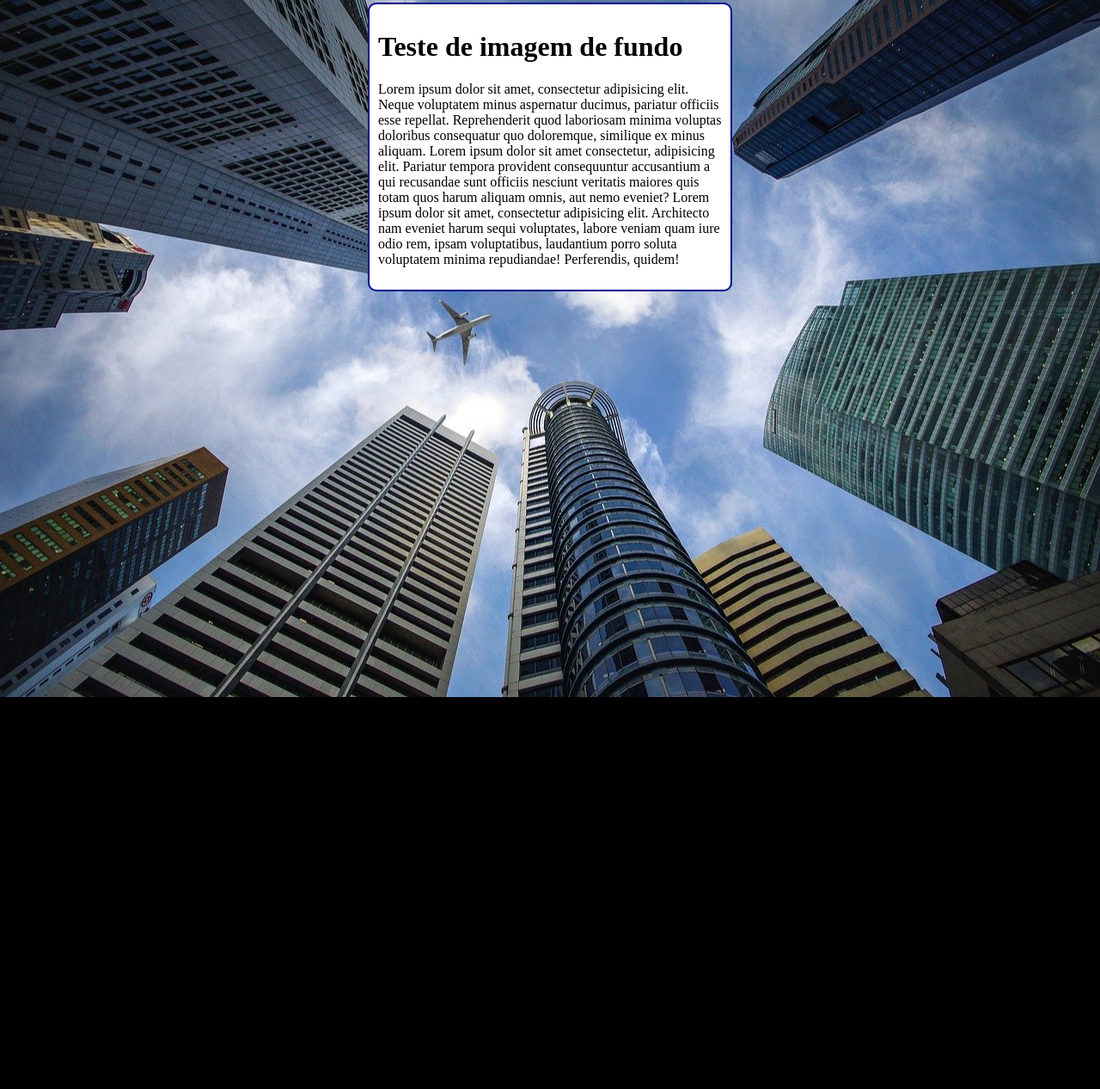
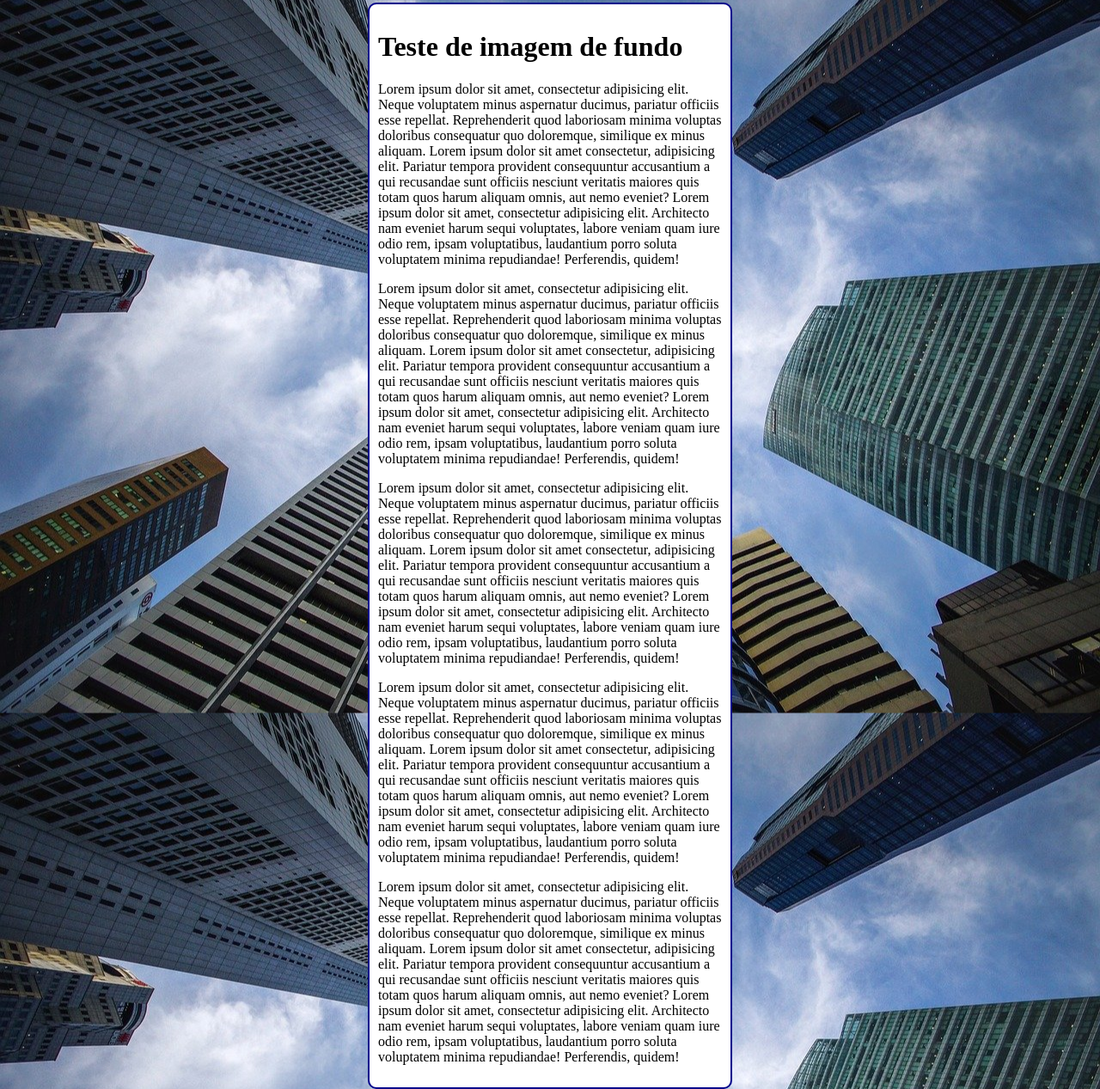
Before and after one commit to dudumartins/HTML5-e-CSS3, a plain HTML site: page Exercicios/Módulo 3/Ex 22/fundo06.html in a window 1280 px wide. Shown: the part 5-1272 px from the top of the page at 86% size. Before the commit the page ends 816 px from the top, so only its background shows below. Drawn offline with Linux system fonts and the light colour scheme.

Commit message:
Update fundo06.html

```diff
--- a/Exercicios/Módulo 3/Ex 22/fundo06.html
+++ b/Exercicios/Módulo 3/Ex 22/fundo06.html
@@ -11,7 +11,7 @@
             background-color: black;
             background-image: url('imagens/wallpaper002.jpg');
             background-position: center center;
-            background-repeat: no-repeat;
+            background-repeat: repeat-y;
             background-size: cover;
         }
         main {
@@ -28,6 +28,10 @@
     <main>
         <h1>Teste de imagem de fundo</h1>
         <p>Lorem ipsum dolor sit amet, consectetur adipisicing elit. Neque voluptatem minus aspernatur ducimus, pariatur officiis esse repellat. Reprehenderit quod laboriosam minima voluptas doloribus consequatur quo doloremque, similique ex minus aliquam. Lorem ipsum dolor sit amet consectetur, adipisicing elit. Pariatur tempora provident consequuntur accusantium a qui recusandae sunt officiis nesciunt veritatis maiores quis totam quos harum aliquam omnis, aut nemo eveniet? Lorem ipsum dolor sit amet, consectetur adipisicing elit. Architecto nam eveniet harum sequi voluptates, labore veniam quam iure odio rem, ipsam voluptatibus, laudantium porro soluta voluptatem minima repudiandae! Perferendis, quidem!</p>
+        <p>Lorem ipsum dolor sit amet, consectetur adipisicing elit. Neque voluptatem minus aspernatur ducimus, pariatur officiis esse repellat. Reprehenderit quod laboriosam minima voluptas doloribus consequatur quo doloremque, similique ex minus aliquam. Lorem ipsum dolor sit amet consectetur, adipisicing elit. Pariatur tempora provident consequuntur accusantium a qui recusandae sunt officiis nesciunt veritatis maiores quis totam quos harum aliquam omnis, aut nemo eveniet? Lorem ipsum dolor sit amet, consectetur adipisicing elit. Architecto nam eveniet harum sequi voluptates, labore veniam quam iure odio rem, ipsam voluptatibus, laudantium porro soluta voluptatem minima repudiandae! Perferendis, quidem!</p>
+        <p>Lorem ipsum dolor sit amet, consectetur adipisicing elit. Neque voluptatem minus aspernatur ducimus, pariatur officiis esse repellat. Reprehenderit quod laboriosam minima voluptas doloribus consequatur quo doloremque, similique ex minus aliquam. Lorem ipsum dolor sit amet consectetur, adipisicing elit. Pariatur tempora provident consequuntur accusantium a qui recusandae sunt officiis nesciunt veritatis maiores quis totam quos harum aliquam omnis, aut nemo eveniet? Lorem ipsum dolor sit amet, consectetur adipisicing elit. Architecto nam eveniet harum sequi voluptates, labore veniam quam iure odio rem, ipsam voluptatibus, laudantium porro soluta voluptatem minima repudiandae! Perferendis, quidem!</p>
+        <p>Lorem ipsum dolor sit amet, consectetur adipisicing elit. Neque voluptatem minus aspernatur ducimus, pariatur officiis esse repellat. Reprehenderit quod laboriosam minima voluptas doloribus consequatur quo doloremque, similique ex minus aliquam. Lorem ipsum dolor sit amet consectetur, adipisicing elit. Pariatur tempora provident consequuntur accusantium a qui recusandae sunt officiis nesciunt veritatis maiores quis totam quos harum aliquam omnis, aut nemo eveniet? Lorem ipsum dolor sit amet, consectetur adipisicing elit. Architecto nam eveniet harum sequi voluptates, labore veniam quam iure odio rem, ipsam voluptatibus, laudantium porro soluta voluptatem minima repudiandae! Perferendis, quidem!</p>
+        <p>Lorem ipsum dolor sit amet, consectetur adipisicing elit. Neque voluptatem minus aspernatur ducimus, pariatur officiis esse repellat. Reprehenderit quod laboriosam minima voluptas doloribus consequatur quo doloremque, similique ex minus aliquam. Lorem ipsum dolor sit amet consectetur, adipisicing elit. Pariatur tempora provident consequuntur accusantium a qui recusandae sunt officiis nesciunt veritatis maiores quis totam quos harum aliquam omnis, aut nemo eveniet? Lorem ipsum dolor sit amet, consectetur adipisicing elit. Architecto nam eveniet harum sequi voluptates, labore veniam quam iure odio rem, ipsam voluptatibus, laudantium porro soluta voluptatem minima repudiandae! Perferendis, quidem!</p>
     </main>
 </body>
 </html>
```
